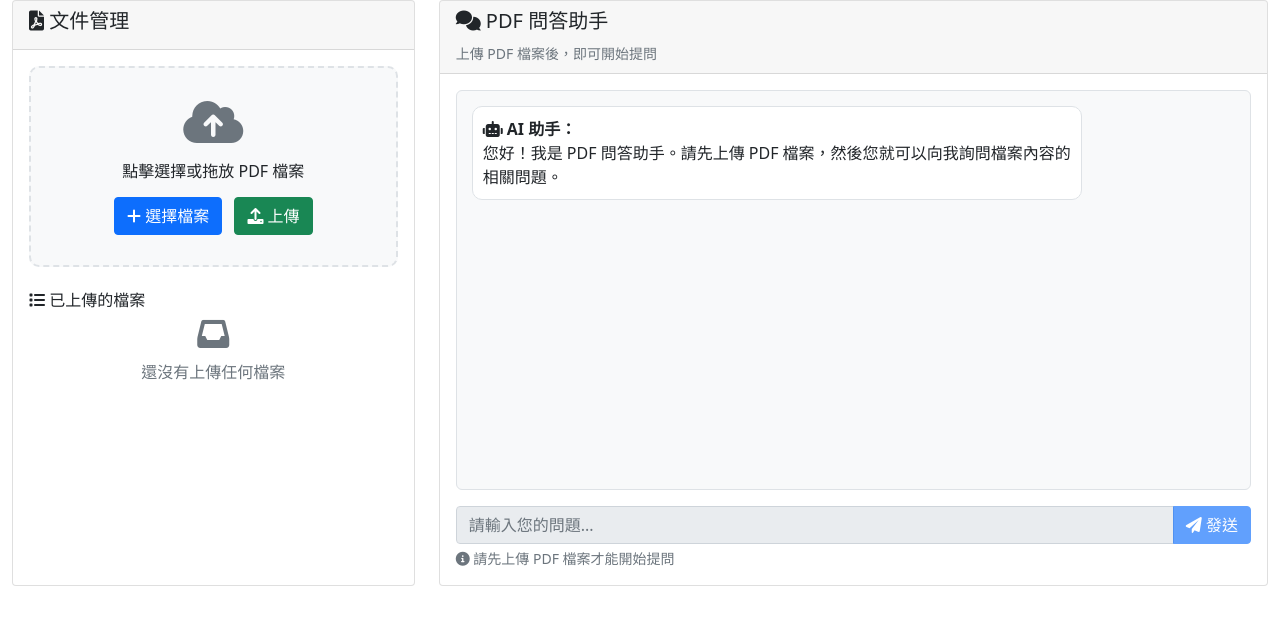
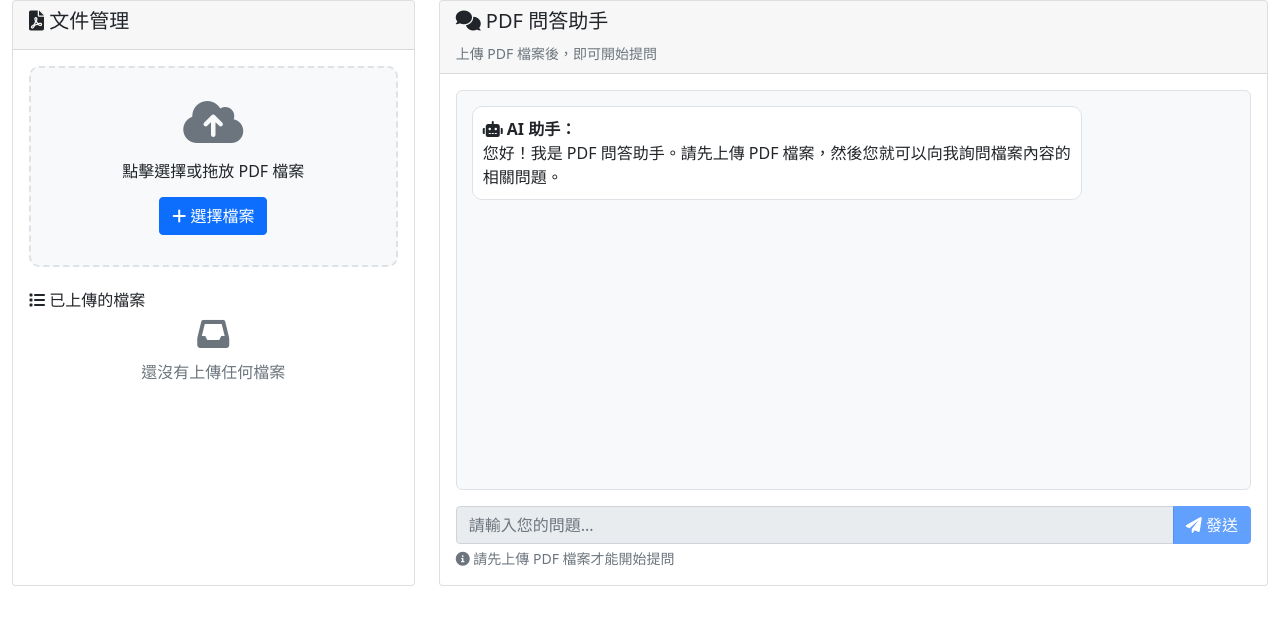
Before and after one commit to Suyw-0123/ChatYourNotes, a Flask app: page / in a window 1280 px wide. Shown: the top 625 px of the page. Run offline with Flask 3, Linux system fonts and the light colour scheme; data that the repository does not hold is empty.

Commit message:
更新上傳按鈕樣式，移除不必要的上傳按鈕，新增多個檔案以支援語言服務和智能檢索功能

```diff
--- a/app/templates/index.html
+++ b/app/templates/index.html
@@ -88,11 +88,8 @@
                                 <i class="fas fa-cloud-upload-alt fa-3x text-muted mb-3"></i>
                                 <h6>點擊選擇或拖放 PDF 檔案</h6>
                                 <input type="file" id="fileInput" name="file" accept=".pdf" style="display: none;">
-                                <button type="button" class="btn btn-primary mt-2 me-2" onclick="document.getElementById('fileInput').click()">
+                                <button type="button" class="btn btn-primary mt-2" onclick="document.getElementById('fileInput').click()">
                                     <i class="fas fa-plus"></i> 選擇檔案
-                                </button>
-                                <button type="submit" class="btn btn-success mt-2">
-                                    <i class="fas fa-upload"></i> 上傳
                                 </button>
                             </form>
                         </div>
```
Also changed, not shown: demo_image_folder/螢幕擷取畫面 2025-08-26 145546.png (added), demo_image_folder/運行測試畫面.png (deleted), src/language_service.py (added), src/smart_retrieval.py (added), test_smart_retrieval.py (added).
